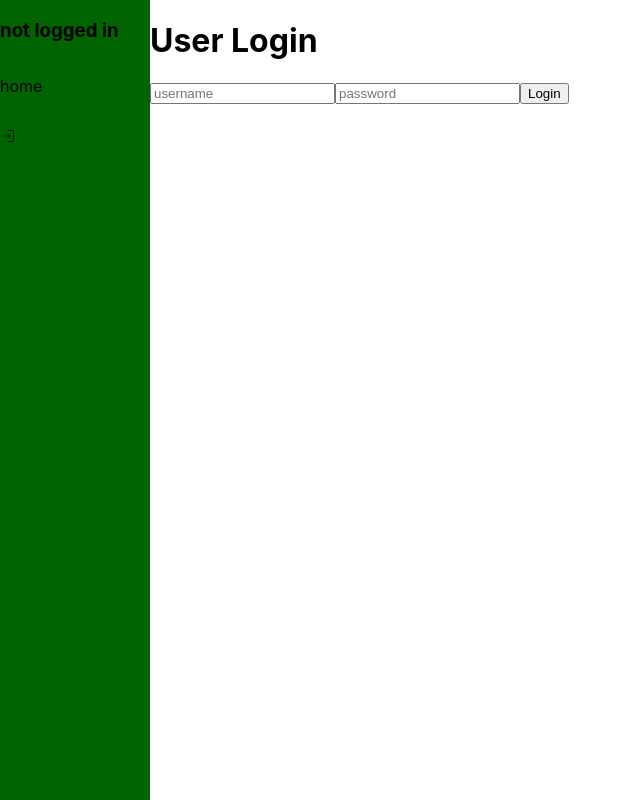
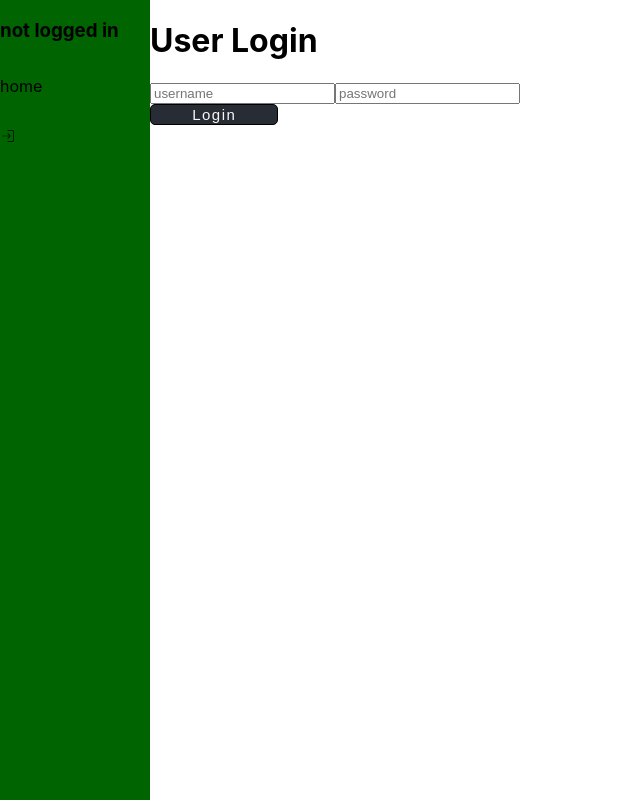
Before and after one commit to chubrubbaloo/uppgift3-frontend, a React (Create React App) app: page /login in a window 1280 px wide. Shown: the whole page, without its empty margins (0-640 px from the left). Built offline with nearby package versions, Linux system fonts and the light colour scheme.

Commit message:
implemented css for LoginView

```diff
--- /dev/null
+++ b/src/Login/LoginView.css
@@ -0,0 +1,46 @@
+.login_view{
+    background-color: rgba(95, 128, 142, 0.66);
+    display: grid;
+    align-items: flex-start;
+    justify-content: center;
+    height: 100%;
+    width: 100%;
+}
+.login_view h1 {
+    margin-top: 40px;
+    justify-self: center;
+    letter-spacing: 0.5px;
+    color: #282c34;
+
+}
+
+.login_view .form{
+    background-color:rgb(78, 142, 150) ;
+    border-radius: 5px;
+    display: flex;
+    flex-direction: column;
+    height: 300px;
+    width: 300px;
+}
+
+.login_view .form *{
+    margin: 16px;
+    padding: 10px;
+}
+
+button.submit:hover{
+    transition-duration: 0.2s;
+    transform: scale(1.1);
+}
+
+button.submit{
+    background-color: #282c34;
+    border-radius: 5px;
+    border: black solid 1px;
+    color:rgb(248, 247, 247);
+    letter-spacing: 1.5px;
+    font-size: 15px;
+    width: 30%;
+    align-self: end;
+    cursor: pointer;
+}
--- a/src/Login/LoginView.js
+++ b/src/Login/LoginView.js
@@ -1,5 +1,6 @@
 import {useRef, useState} from "react";
 import * as api from "../api";
+import "./LoginView.css"
 import User from "../entities/User";
 
 
```
